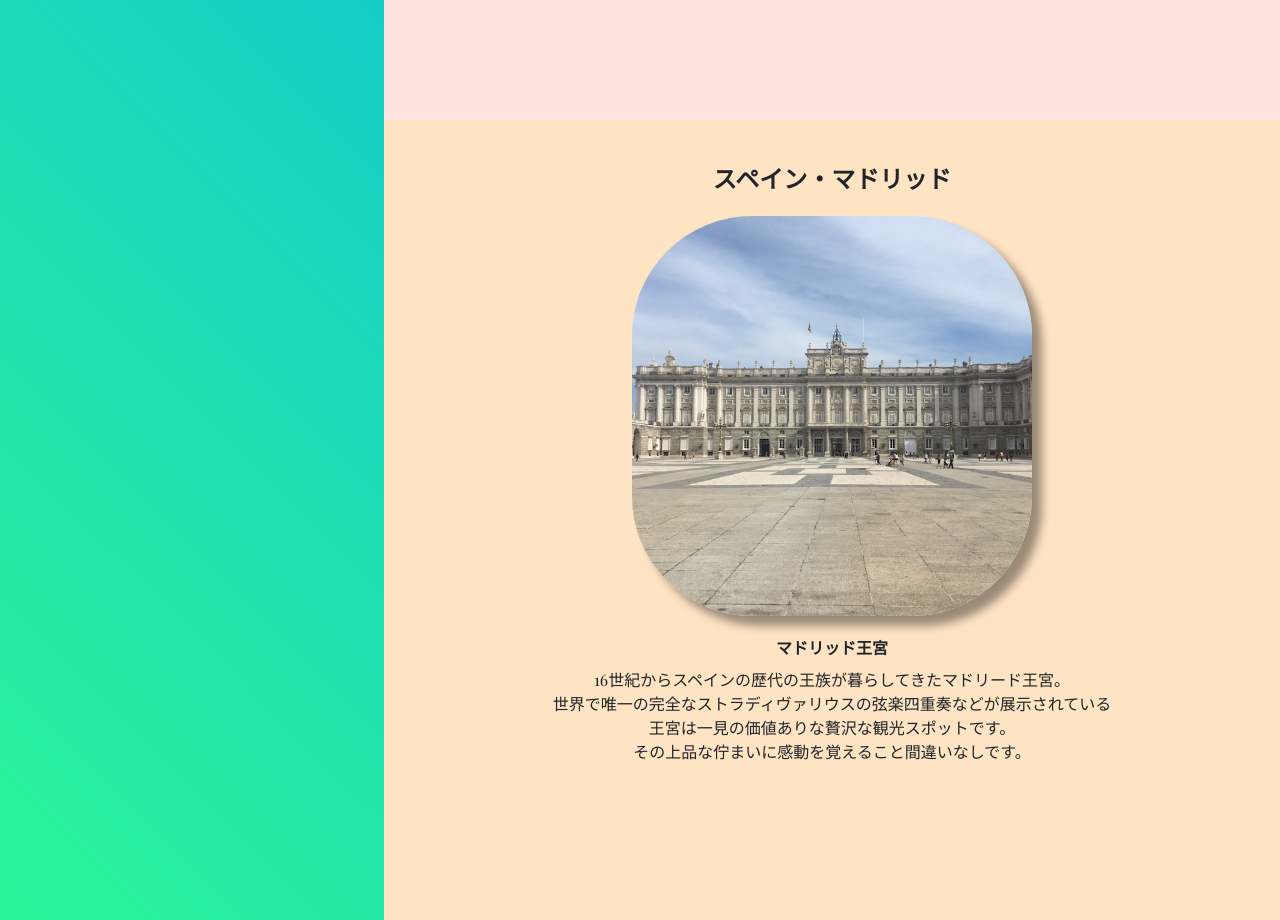
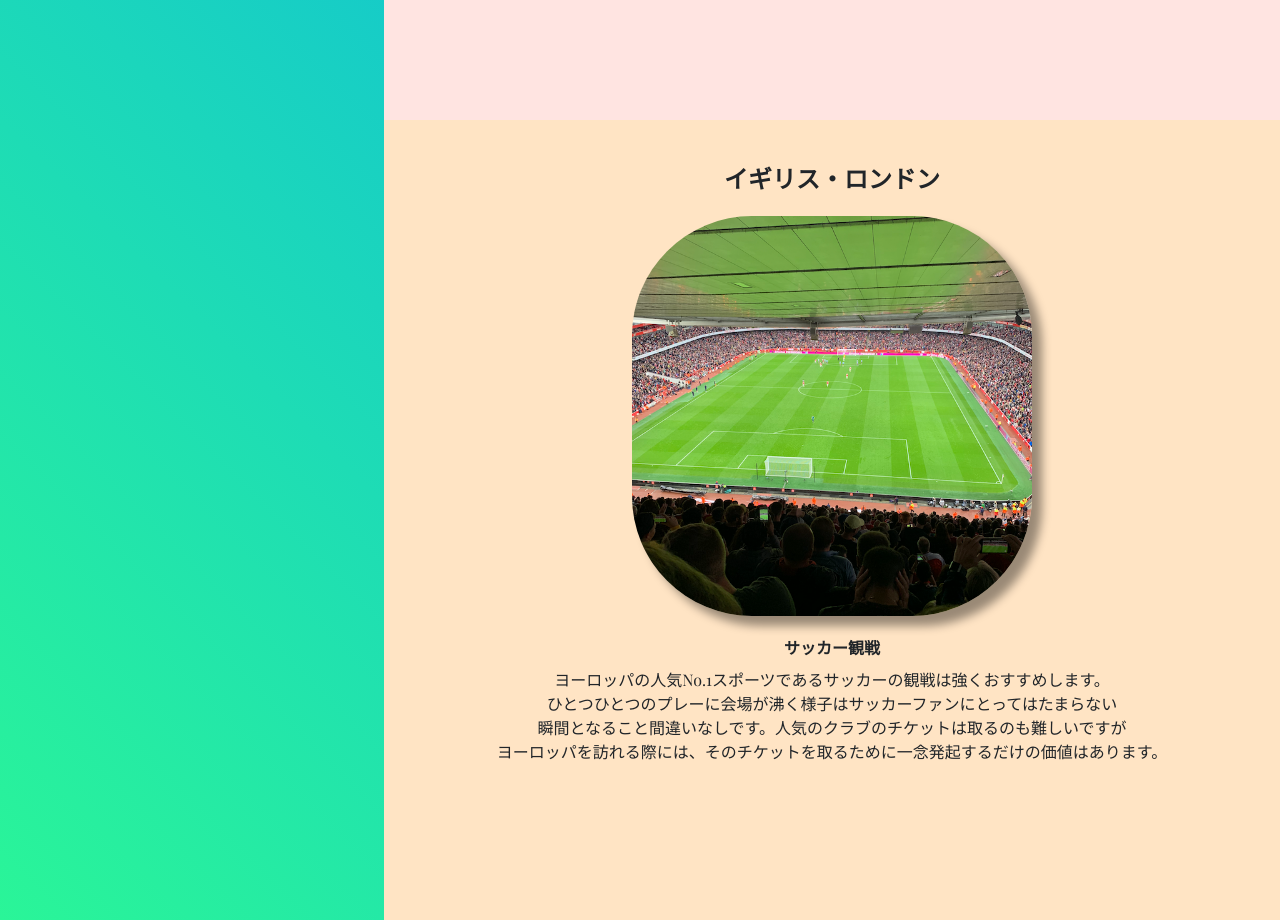
Before and after one commit to sukemaru-injp/my-travel, a Vue app: page /uk in a window 1280 px wide. Shown: the part 1480-2400 px from the top of the page. Built offline with nearby package versions, Linux system fonts and the light colour scheme.

Commit message:
アーセナル

```diff
--- a/src/views/Uk.vue
+++ b/src/views/Uk.vue
@@ -40,19 +40,19 @@
     </section>
 
     <section class="sec">
-      <h2 class="sec__title">スペイン・マドリッド</h2>
+      <h2 class="sec__title">イギリス・ロンドン</h2>
       <div class="content appear up">
         <div class="content__img item">
-          <img src="../assets/images/IMG_4089.png" alt="">
+          <img src="../assets/images/IMG_2590.png" alt="">
         </div>
         <h4 class="content__name item">
-          マドリッド王宮
+          サッカー観戦
         </h4>
         <p class="content__about item">
-          16世紀からスペインの歴代の王族が暮らしてきたマドリード王宮。<br>
-          世界で唯一の完全なストラディヴァリウスの弦楽四重奏などが展示されている<br>
-          王宮は一見の価値ありな贅沢な観光スポットです。<br>
-          その上品な佇まいに感動を覚えること間違いなしです。
+          ヨーロッパの人気No.1スポーツであるサッカーの観戦は強くおすすめします。<br>
+          ひとつひとつのプレーに会場が沸く様子はサッカーファンにとってはたまらない<br>
+          瞬間となること間違いなしです。人気のクラブのチケットは取るのも難しいですが<br>
+          ヨーロッパを訪れる際には、そのチケットを取るために一念発起するだけの価値はあります。<br>
         </p>
       </div>
     </section>
```
Also changed, not shown: src/assets/images/IMG_2590.png (added).
